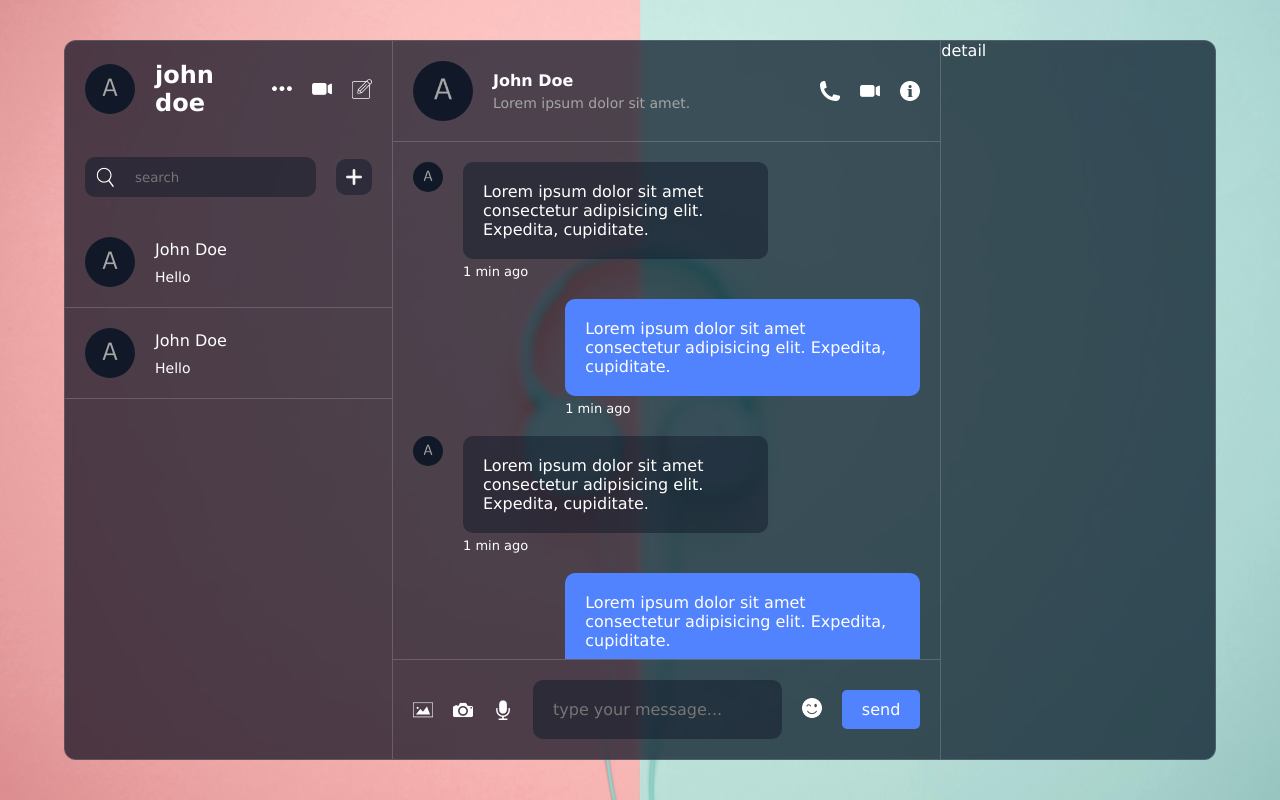
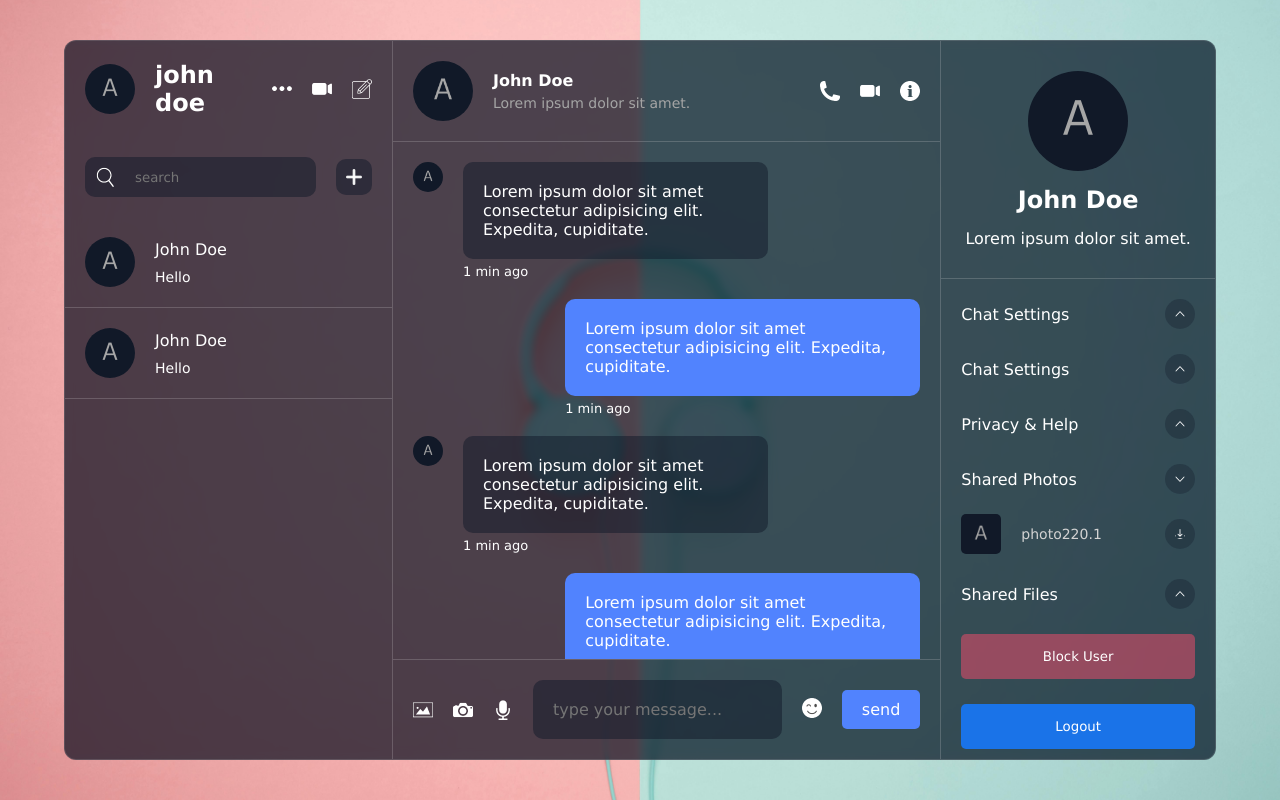
Before and after one commit to elshora97/Real-Time-Chat, a React (Vite) app: page / in a window 1280 px wide. Built offline with nearby package versions, Linux system fonts and the light colour scheme.

Commit message:
Add user details feature

```diff
--- a/src/components/chat/Chat.jsx
+++ b/src/components/chat/Chat.jsx
@@ -15,7 +15,7 @@ const Chat = () => {
       <div className="top">
         <div className="user">
           <img
-            src="/public/avatar.png"
+            src="/avatar.png"
             alt=""
           />
           <div className="texts">
@@ -25,15 +25,15 @@ const Chat = () => {
         </div>
         <div className="icons">
           <img
-            src="/public/phone.png"
+            src="/phone.png"
             alt=""
           />
           <img
-            src="/public/video.png"
+            src="/video.png"
             alt=""
           />
           <img
-            src="/public/info.png"
+            src="/info.png"
             alt=""
           />
         </div>
@@ -42,7 +42,7 @@ const Chat = () => {
       <div className="center">
         <div className="message">
           <img
-            src="/public/avatar.png"
+            src="/avatar.png"
             alt="avatar"
           />
           <div className="texts">
@@ -64,7 +64,7 @@ const Chat = () => {
         </div>
         <div className="message">
           <img
-            src="/public/avatar.png"
+            src="/avatar.png"
             alt="avatar"
           />
           <div className="texts">
@@ -86,7 +86,7 @@ const Chat = () => {
         </div>
         <div className="message">
           <img
-            src="/public/avatar.png"
+            src="/avatar.png"
             alt="avatar"
           />
           <div className="texts">
@@ -102,15 +102,15 @@ const Chat = () => {
       <div className="bottom">
         <div className="icons">
           <img
-            src="/public/img.png"
+            src="/img.png"
             alt="img"
           />
           <img
-            src="/public/camera.png"
+            src="/camera.png"
             alt="camera"
           />
           <img
-            src="/public/mic.png"
+            src="/mic.png"
             alt="mic"
           />
         </div>
@@ -126,7 +126,7 @@ const Chat = () => {
 
         <div className="emoji">
           <img
-            src="/public/emoji.png"
+            src="/emoji.png"
             alt="emoji"
             onClick={() => setOpenEmoji((prev) => !prev)}
           />
--- a/src/components/detail/Detail.jsx
+++ b/src/components/detail/Detail.jsx
@@ -1,7 +1,84 @@
 import "./detail.css";
 
 const Detail = () => {
-  return <div className="detail">detail</div>;
+  return (
+    <div className="detail">
+      <div className="user">
+        <img
+          src="/avatar.png"
+          alt="avatar"
+        />
+        <h2>John Doe</h2>
+        <p>Lorem ipsum dolor sit amet.</p>
+      </div>
+      <div className="info">
+        <div className="option">
+          <div className="title">
+            <span>Chat Settings</span>
+            <img
+              src="/arrowUp.png"
+              alt="arrowUp"
+            />
+          </div>
+        </div>
+        <div className="option">
+          <div className="title">
+            <span>Chat Settings</span>
+            <img
+              src="/arrowUp.png"
+              alt="arrowUp"
+            />
+          </div>
+        </div>
+        <div className="option">
+          <div className="title">
+            <span>Privacy & Help</span>
+            <img
+              src="/arrowUp.png"
+              alt="arrowUp"
+            />
+          </div>
+        </div>
+        <div className="option">
+          <div className="title">
+            <span>Shared Photos</span>
+            <img
+              src="/arrowDown.png"
+              alt="arrowUp"
+            />
+          </div>
+          <div className="photos">
+            <div className="photoItem">
+              <div className="photoDetail">
+                <img
+                  src="/avatar.png"
+                  alt="avatar"
+                />
+                <span>photo220.1</span>
+              </div>
+              <img
+                src="/download.png"
+                alt="download"
+                className="icon"
+              />
+            </div>
+          </div>
+        </div>
+        <div className="option">
+          <div className="title">
+            <span>Shared Files</span>
+            <img
+              src="/arrowUp.png"
+              alt="arrowUp"
+            />
+          </div>
+        </div>
+
+        <button>Block User</button>
+        <button className="logout">Logout</button>
+      </div>
+    </div>
+  );
 };
 
 export default Detail;
--- a/src/components/detail/detail.css
+++ b/src/components/detail/detail.css
@@ -1,3 +1,101 @@
 .detail {
   flex: 1;
+
+  .user {
+    padding: 30px 20px;
+    display: flex;
+    flex-direction: column;
+    align-items: center;
+    gap: 15px;
+    border-bottom: 1px solid #dddddd35;
+
+    img {
+      width: 100px;
+      height: 100px;
+      border-radius: 50%;
+      object-fit: cover;
+    }
+  }
+
+  .info {
+    padding: 20px;
+    display: flex;
+    flex-direction: column;
+    gap: 25px;
+
+    .option {
+      .title {
+        display: flex;
+        align-items: center;
+        justify-content: space-between;
+
+        img {
+          width: 30px;
+          height: 30px;
+          background-color: rgba(17, 25, 40, 0.3);
+          padding: 10px;
+          border-radius: 50%;
+          cursor: pointer;
+        }
+      }
+
+      .photos {
+        display: flex;
+        flex-direction: column;
+        gap: 20px;
+        margin-top: 20px;
+
+        .photoItem {
+          display: flex;
+          align-items: center;
+          justify-content: space-between;
+
+          .photoDetail {
+            display: flex;
+            align-items: center;
+            gap: 20px;
+
+            img {
+              width: 40px;
+              height: 40px;
+              border-radius: 5px;
+              object-fit: cover;
+            }
+
+            span {
+              font-size: 14px;
+              color: lightgray;
+              font-weight: 300;
+            }
+          }
+
+          .icon {
+            width: 30px;
+            height: 30px;
+            background-color: rgba(17, 25, 40, 0.3);
+            padding: 10px;
+            border-radius: 50%;
+            cursor: pointer;
+          }
+        }
+      }
+    }
+
+    button {
+      padding: 15px;
+      background-color: rgba(230, 74, 105, 0.553);
+      color: white;
+      border: none;
+      border-radius: 5px;
+      cursor: pointer;
+
+      &:hover {
+        background-color: rgba(220, 20, 60, 0.796);
+      }
+
+      &.logout {
+        background-color: #1a73e8;
+      }
+    }
+  }
 }
--- a/src/components/list/chatList/ChatList.jsx
+++ b/src/components/list/chatList/ChatList.jsx
@@ -8,7 +8,7 @@ const ChatList = () => {
       <div className="search">
         <div className="searchBar">
           <img
-            src="/public/search.png"
+            src="/search.png"
             alt="search"
           />
           <input
@@ -17,7 +17,7 @@ const ChatList = () => {
           />
         </div>
         <img
-          src={addMore ? "/public/minus.png" : "/public/plus.png"}
+          src={addMore ? "/minus.png" : "/plus.png"}
           alt="add"
           className="add"
           onClick={() => setAddMore((prev) => !prev)}
@@ -26,7 +26,7 @@ const ChatList = () => {
 
       <div className="item">
         <img
-          src="/public/avatar.png"
+          src="/avatar.png"
           alt="avatar"
         />
         <div className="texts">
@@ -37,7 +37,7 @@ const ChatList = () => {
 
       <div className="item">
         <img
-          src="/public/avatar.png"
+          src="/avatar.png"
           alt="avatar"
         />
         <div className="texts">
--- a/src/components/list/userInfo/UserInfo.jsx
+++ b/src/components/list/userInfo/UserInfo.jsx
@@ -5,22 +5,22 @@ const UserInfo = () => {
     <div className="userInfo">
       <div className="user">
         <img
-          src="/public/avatar.png"
+          src="/avatar.png"
           alt="avatar"
         />
         <h2>john doe</h2>
       </div>
       <div className="icons">
         <img
-          src="/public/more.png"
+          src="/more.png"
           alt="more"
         />
         <img
-          src="/public/video.png"
+          src="/video.png"
           alt="video"
         />
         <img
-          src="/public/edit.png"
+          src="/edit.png"
           alt="edit"
         />
       </div>
--- a/src/index.css
+++ b/src/index.css
@@ -7,7 +7,7 @@
 }
 
 body {
-  background: url("/public/bg.jpg");
+  background: url("/bg.jpg");
   background-size: cover;
   background-position: center;
   background-repeat: no-repeat;
```
